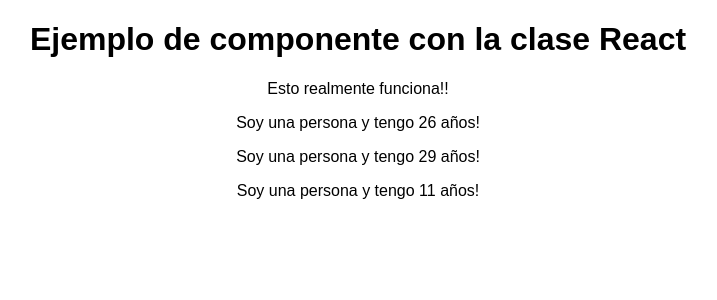
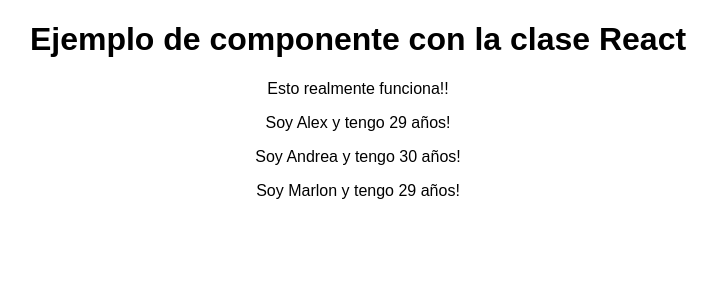
Before and after one commit to alexunjm/react-first-app, a React (Create React App) app: page / in a window 1280 px wide. Shown: the top 300 px of the page, without its empty margins (282-999 px from the left). Built offline with nearby package versions, Linux system fonts and the light colour scheme.

Commit message:
atributos de etiqueta y propiedades de componente

```diff
--- a/src/App.js
+++ b/src/App.js
@@ -20,9 +20,9 @@
 		return <div className="App">
         <h1>Ejemplo de componente con la clase React</h1>
         <p>Esto realmente funciona!!</p>
-        <Person />
-        <Person />
-        <Person />
+        <Person name="Alex" age="29" />
+        <Person name="Andrea" age="30" >Mis hobbies son: cocinar, ver series</Person>
+        <Person name="Marlon" age="29" />
       </div>;
 
 		/* return React.createElement("div", { className: "App" }, React.createElement("h1", null, "Ejemplo de componente con la clase React")); */
--- a/src/Person/Person.js
+++ b/src/Person/Person.js
@@ -1,7 +1,7 @@
 import React, { Component } from 'react';
 
-const person = () => {
-	return <p>Soy una persona y tengo {Math.floor(Math.random() * 30)} años!</p>;
+const person = (props) => {
+	return <p>Soy {props.name} y tengo {props.age} años!</p>;
 };
 
 export default person;
```
